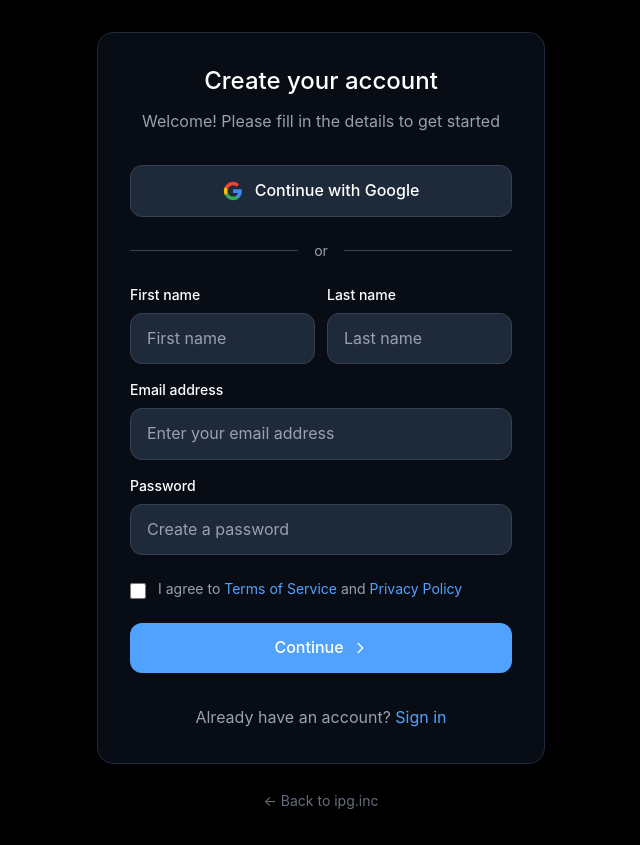
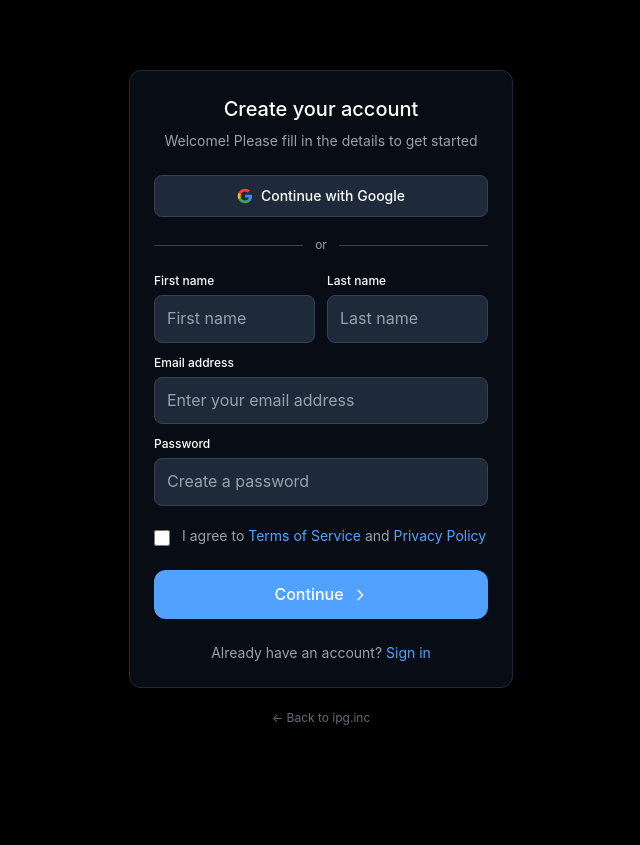
Before and after one commit to s21sharan/ipg-inc, a Next.js app: page /signup in a window 1280 px wide. Shown: the whole page, without its empty margins (319-959 px from the left). After the commit the page ends 800 px from the top, so only its background shows below. Built offline with nearby package versions, Linux system fonts and the light colour scheme; no server answers.

Commit message:
signin/signup modal smaller

```diff
--- a/app/signin/page.tsx
+++ b/app/signin/page.tsx
@@ -99,15 +99,15 @@ export default function SignIn() {
   };
 
   return (
-    <div className="min-h-screen bg-black text-white flex items-center justify-center p-8" style={{ fontFamily: '-apple-system, BlinkMacSystemFont, "Segoe UI", Roboto, "Helvetica Neue", Arial, sans-serif' }}>
-      <div className="w-full max-w-md">
-        <div className="bg-gray-900/50 backdrop-blur-sm border border-gray-800 rounded-2xl p-8 shadow-2xl">
+    <div className="min-h-screen bg-black text-white flex items-center justify-center p-4" style={{ fontFamily: '-apple-system, BlinkMacSystemFont, "Segoe UI", Roboto, "Helvetica Neue", Arial, sans-serif' }}>
+      <div className="w-full max-w-sm">
+        <div className="bg-gray-900/50 backdrop-blur-sm border border-gray-800 rounded-xl p-6 shadow-2xl">
           {/* Header */}
-          <div className="text-center mb-8">
-            <h1 className="text-2xl font-semibold text-white mb-3">
+          <div className="text-center mb-6">
+            <h1 className="text-xl font-semibold text-white mb-2">
               Sign in to <span className="font-serif">ipg<span className="text-blue-500">.</span>inc</span>
             </h1>
-            <p className="text-gray-400 text-base">
+            <p className="text-gray-400 text-sm">
               Welcome back! Please sign in to continue
             </p>
           </div>
@@ -116,9 +116,9 @@ export default function SignIn() {
           <button
             onClick={handleGoogleSignIn}
             disabled={isLoading}
-            className="w-full bg-gray-800 hover:bg-gray-700 disabled:bg-gray-600 text-white border border-gray-700 rounded-xl py-3 px-4 mb-6 transition-colors duration-200 flex items-center justify-center gap-3 font-medium"
+            className="w-full bg-gray-800 hover:bg-gray-700 disabled:bg-gray-600 text-white border border-gray-700 rounded-lg py-2.5 px-4 mb-5 transition-colors duration-200 flex items-center justify-center gap-2 text-sm font-medium"
           >
-            <svg className="w-5 h-5" viewBox="0 0 24 24">
+            <svg className="w-4 h-4" viewBox="0 0 24 24">
               <path fill="#4285F4" d="M22.56 12.25c0-.78-.07-1.53-.2-2.25H12v4.26h5.92c-.26 1.37-1.04 2.53-2.21 3.31v2.77h3.57c2.08-1.92 3.28-4.74 3.28-8.09z"/>
               <path fill="#34A853" d="M12 23c2.97 0 5.46-.98 7.28-2.66l-3.57-2.77c-.98.66-2.23 1.06-3.71 1.06-2.86 0-5.29-1.93-6.16-4.53H2.18v2.84C3.99 20.53 7.7 23 12 23z"/>
               <path fill="#FBBC05" d="M5.84 14.09c-.22-.66-.35-1.36-.35-2.09s.13-1.43.35-2.09V7.07H2.18C1.43 8.55 1 10.22 1 12s.43 3.45 1.18 4.93l2.85-2.22.81-.62z"/>
@@ -128,17 +128,17 @@ export default function SignIn() {
           </button>
 
           {/* Divider */}
-          <div className="flex items-center mb-6">
+          <div className="flex items-center mb-5">
             <div className="flex-1 border-t border-gray-700"></div>
-            <span className="px-4 text-sm text-gray-400">or</span>
+            <span className="px-3 text-xs text-gray-400">or</span>
             <div className="flex-1 border-t border-gray-700"></div>
           </div>
 
           {/* Email Step */}
           {step === 'email' && (
-            <form onSubmit={handleEmailSubmit} className="space-y-6">
+            <form onSubmit={handleEmailSubmit} className="space-y-4">
               <div>
-                <label htmlFor="email" className="block text-sm font-medium text-white mb-2">
+                <label htmlFor="email" className="block text-xs font-medium text-white mb-1.5">
                   Email address
                 </label>
                 <input
@@ -148,13 +148,13 @@ export default function SignIn() {
                   placeholder="Enter your email address"
                   value={email}
                   onChange={(e) => setEmail(e.target.value)}
-                  className="w-full bg-gray-800 border border-gray-700 rounded-xl py-3 px-4 text-white placeholder-gray-400 focus:outline-none focus:ring-2 focus:ring-blue-500 focus:border-transparent transition-all duration-200"
+                  className="w-full bg-gray-800 border border-gray-700 rounded-lg py-2.5 px-3 text-sm text-white placeholder-gray-400 focus:outline-none focus:ring-2 focus:ring-blue-500 focus:border-transparent transition-all duration-200"
                   style={{ fontFamily: '-apple-system, BlinkMacSystemFont, "Segoe UI", Roboto, "Helvetica Neue", Arial, sans-serif' }}
                 />
               </div>
 
               {error && (
-                <div className="text-red-400 text-sm">
+                <div className="text-red-400 text-xs">
                   {error}
                 </div>
               )}
@@ -162,10 +162,10 @@ export default function SignIn() {
               <button
                 type="submit"
                 disabled={!email}
-                className="w-full bg-blue-600 hover:bg-blue-700 disabled:bg-blue-400 text-white font-medium py-3 px-4 rounded-xl transition-colors duration-200 flex items-center justify-center gap-2"
+                className="w-full bg-blue-600 hover:bg-blue-700 disabled:bg-blue-400 text-white font-medium py-2.5 px-4 rounded-lg transition-colors duration-200 flex items-center justify-center gap-2 text-sm"
               >
                 Continue
-                <svg className="w-4 h-4" fill="none" stroke="currentColor" viewBox="0 0 24 24">
+                <svg className="w-3.5 h-3.5" fill="none" stroke="currentColor" viewBox="0 0 24 24">
                   <path strokeLinecap="round" strokeLinejoin="round" strokeWidth="2" d="M9 5l7 7-7 7"/>
                 </svg>
               </button>
@@ -174,15 +174,15 @@ export default function SignIn() {
 
           {/* Password Step */}
           {step === 'password' && (
-            <div className="space-y-6">
+            <div className="space-y-4">
               {/* Email Display */}
-              <div className="flex items-center gap-2 text-gray-400 mb-4">
+              <div className="flex items-center gap-2 text-gray-400 text-sm mb-3">
                 <span>{email}</span>
                 <button
                   onClick={handleBackToEmail}
                   className="text-gray-400 hover:text-white transition-colors"
                 >
-                  <svg className="w-4 h-4" fill="none" stroke="currentColor" viewBox="0 0 24 24">
+                  <svg className="w-3.5 h-3.5" fill="none" stroke="currentColor" viewBox="0 0 24 24">
                     <path strokeLinecap="round" strokeLinejoin="round" strokeWidth="2" d="M15.232 5.232l3.536 3.536m-2.036-5.036a2.5 2.5 0 113.536 3.536L6.5 21.036H3v-3.572L16.732 3.732z" />
                   </svg>
                 </button>
@@ -190,7 +190,7 @@ export default function SignIn() {
 
               <form onSubmit={handlePasswordSubmit} className="space-y-4">
                 <div>
-                  <label htmlFor="password" className="block text-sm font-medium text-white mb-2">
+                  <label htmlFor="password" className="block text-xs font-medium text-white mb-1.5">
                     Password
                   </label>
                   <input
@@ -200,13 +200,13 @@ export default function SignIn() {
                     placeholder="Enter your password"
                     value={password}
                     onChange={(e) => setPassword(e.target.value)}
-                    className="w-full bg-gray-800 border border-gray-700 rounded-xl py-3 px-4 text-white placeholder-gray-400 focus:outline-none focus:ring-2 focus:ring-blue-500 focus:border-transparent transition-all duration-200"
+                    className="w-full bg-gray-800 border border-gray-700 rounded-lg py-2.5 px-3 text-sm text-white placeholder-gray-400 focus:outline-none focus:ring-2 focus:ring-blue-500 focus:border-transparent transition-all duration-200"
                     style={{ fontFamily: '-apple-system, BlinkMacSystemFont, "Segoe UI", Roboto, "Helvetica Neue", Arial, sans-serif' }}
                   />
                 </div>
 
                 {error && (
-                  <div className="text-red-400 text-sm">
+                  <div className="text-red-400 text-xs">
                     {error}
                   </div>
                 )}
@@ -214,11 +214,11 @@ export default function SignIn() {
                 <button
                   type="submit"
                   disabled={isLoading || !password}
-                  className="w-full bg-blue-600 hover:bg-blue-700 disabled:bg-blue-400 text-white font-medium py-3 px-4 rounded-xl transition-colors duration-200 flex items-center justify-center gap-2"
+                  className="w-full bg-blue-600 hover:bg-blue-700 disabled:bg-blue-400 text-white font-medium py-2.5 px-4 rounded-lg transition-colors duration-200 flex items-center justify-center gap-2 text-sm"
                 >
                   {isLoading ? 'Signing in...' : 'Sign in'}
                   {!isLoading && (
-                    <svg className="w-4 h-4" fill="none" stroke="currentColor" viewBox="0 0 24 24">
+                    <svg className="w-3.5 h-3.5" fill="none" stroke="currentColor" viewBox="0 0 24 24">
                       <path strokeLinecap="round" strokeLinejoin="round" strokeWidth="2" d="M9 5l7 7-7 7"/>
                     </svg>
                   )}
@@ -230,7 +230,7 @@ export default function SignIn() {
                 <button
                   onClick={handleSendCode}
                   disabled={isLoading}
-                  className="text-gray-400 hover:text-white text-sm transition-colors duration-200"
+                  className="text-gray-400 hover:text-white text-xs transition-colors duration-200"
                 >
                   Sign in with code instead
                 </button>
@@ -239,8 +239,8 @@ export default function SignIn() {
           )}
 
           {/* Sign Up Link */}
-          <div className="mt-8 text-center">
-            <p className="text-gray-400">
+          <div className="mt-6 text-center">
+            <p className="text-gray-400 text-sm">
               Don't have an account?{' '}
               <Link
                 href="/signup"
@@ -253,10 +253,10 @@ export default function SignIn() {
         </div>
 
         {/* Back to Home */}
-        <div className="text-center mt-6">
+        <div className="text-center mt-4">
           <Link
             href="/"
-            className="text-gray-500 hover:text-gray-300 text-sm transition-colors duration-200"
+            className="text-gray-500 hover:text-gray-300 text-xs transition-colors duration-200"
           >
             ← Back to ipg.inc
           </Link>
--- a/app/signup/page.tsx
+++ b/app/signup/page.tsx
@@ -142,15 +142,15 @@ export default function SignUp() {
   };
 
   return (
-    <div className="min-h-screen bg-black text-white flex items-center justify-center p-8" style={{ fontFamily: '-apple-system, BlinkMacSystemFont, "Segoe UI", Roboto, "Helvetica Neue", Arial, sans-serif' }}>
-      <div className="w-full max-w-md">
-        <div className="bg-gray-900/50 backdrop-blur-sm border border-gray-800 rounded-2xl p-8 shadow-2xl">
+    <div className="min-h-screen bg-black text-white flex items-center justify-center p-4" style={{ fontFamily: '-apple-system, BlinkMacSystemFont, "Segoe UI", Roboto, "Helvetica Neue", Arial, sans-serif' }}>
+      <div className="w-full max-w-sm">
+        <div className="bg-gray-900/50 backdrop-blur-sm border border-gray-800 rounded-xl p-6 shadow-2xl">
           {/* Header */}
-          <div className="text-center mb-8">
-            <h1 className="text-2xl font-medium text-white mb-3">
+          <div className="text-center mb-6">
+            <h1 className="text-xl font-medium text-white mb-2">
               Create your account
             </h1>
-            <p className="text-gray-400 text-base">
+            <p className="text-gray-400 text-sm">
               Welcome! Please fill in the details to get started
             </p>
           </div>
@@ -159,9 +159,9 @@ export default function SignUp() {
           <button
             onClick={handleGoogleSignUp}
             disabled={isLoading}
-            className="w-full bg-gray-800 hover:bg-gray-700 disabled:bg-gray-600 text-white border border-gray-700 rounded-xl py-3 px-4 mb-6 transition-colors duration-200 flex items-center justify-center gap-3 font-medium"
+            className="w-full bg-gray-800 hover:bg-gray-700 disabled:bg-gray-600 text-white border border-gray-700 rounded-lg py-2.5 px-4 mb-5 transition-colors duration-200 flex items-center justify-center gap-2 text-sm font-medium"
           >
-            <svg className="w-5 h-5" viewBox="0 0 24 24">
+            <svg className="w-4 h-4" viewBox="0 0 24 24">
               <path fill="#4285F4" d="M22.56 12.25c0-.78-.07-1.53-.2-2.25H12v4.26h5.92c-.26 1.37-1.04 2.53-2.21 3.31v2.77h3.57c2.08-1.92 3.28-4.74 3.28-8.09z"/>
               <path fill="#34A853" d="M12 23c2.97 0 5.46-.98 7.28-2.66l-3.57-2.77c-.98.66-2.23 1.06-3.71 1.06-2.86 0-5.29-1.93-6.16-4.53H2.18v2.84C3.99 20.53 7.7 23 12 23z"/>
               <path fill="#FBBC05" d="M5.84 14.09c-.22-.66-.35-1.36-.35-2.09s.13-1.43.35-2.09V7.07H2.18C1.43 8.55 1 10.22 1 12s.43 3.45 1.18 4.93l2.85-2.22.81-.62z"/>
@@ -171,18 +171,18 @@ export default function SignUp() {
           </button>
 
           {/* Divider */}
-          <div className="flex items-center mb-6">
+          <div className="flex items-center mb-5">
             <div className="flex-1 border-t border-gray-700"></div>
-            <span className="px-4 text-sm text-gray-400">or</span>
+            <span className="px-3 text-xs text-gray-400">or</span>
             <div className="flex-1 border-t border-gray-700"></div>
           </div>
 
           {/* Sign Up Form */}
-          <form onSubmit={handleSubmit} className="space-y-4">
+          <form onSubmit={handleSubmit} className="space-y-3">
             {/* Name Fields */}
             <div className="grid grid-cols-2 gap-3">
               <div>
-                <label htmlFor="firstName" className="block text-sm font-medium text-white mb-2">
+                <label htmlFor="firstName" className="block text-xs font-medium text-white mb-1.5">
                   First name
                 </label>
                 <input
@@ -193,12 +193,12 @@ export default function SignUp() {
                   placeholder="First name"
                   value={formData.firstName}
                   onChange={handleInputChange}
-                  className="w-full bg-gray-800 border border-gray-700 rounded-xl py-3 px-4 text-white placeholder-gray-400 focus:outline-none focus:ring-2 focus:ring-blue-500 focus:border-transparent transition-all duration-200"
+                  className="w-full bg-gray-800 border border-gray-700 rounded-lg py-2.5 px-3 text-white placeholder-gray-400 focus:outline-none focus:ring-2 focus:ring-blue-500 focus:border-transparent transition-all duration-200"
                   style={{ fontFamily: '-apple-system, BlinkMacSystemFont, "Segoe UI", Roboto, "Helvetica Neue", Arial, sans-serif' }}
                 />
               </div>
               <div>
-                <label htmlFor="lastName" className="block text-sm font-medium text-white mb-2">
+                <label htmlFor="lastName" className="block text-xs font-medium text-white mb-1.5">
                   Last name
                 </label>
                 <input
@@ -209,7 +209,7 @@ export default function SignUp() {
                   placeholder="Last name"
                   value={formData.lastName}
                   onChange={handleInputChange}
-                  className="w-full bg-gray-800 border border-gray-700 rounded-xl py-3 px-4 text-white placeholder-gray-400 focus:outline-none focus:ring-2 focus:ring-blue-500 focus:border-transparent transition-all duration-200"
+                  className="w-full bg-gray-800 border border-gray-700 rounded-lg py-2.5 px-3 text-white placeholder-gray-400 focus:outline-none focus:ring-2 focus:ring-blue-500 focus:border-transparent transition-all duration-200"
                   style={{ fontFamily: '-apple-system, BlinkMacSystemFont, "Segoe UI", Roboto, "Helvetica Neue", Arial, sans-serif' }}
                 />
               </div>
@@ -217,7 +217,7 @@ export default function SignUp() {
 
             {/* Email */}
             <div>
-              <label htmlFor="email" className="block text-sm font-medium text-white mb-2">
+              <label htmlFor="email" className="block text-xs font-medium text-white mb-1.5">
                 Email address
               </label>
               <input
@@ -228,7 +228,7 @@ export default function SignUp() {
                 placeholder="Enter your email address"
                 value={formData.email}
                 onChange={handleInputChange}
-                className={`w-full bg-gray-800 rounded-xl py-3 px-4 text-white placeholder-gray-400 focus:outline-none transition-all duration-200 ${
+                className={`w-full bg-gray-800 rounded-lg py-2.5 px-3 text-white placeholder-gray-400 focus:outline-none transition-all duration-200 ${
                   emailError
                     ? 'border-2 border-red-500 focus:ring-2 focus:ring-red-500'
                     : 'border border-gray-700 focus:ring-2 focus:ring-blue-500 focus:border-transparent'
@@ -256,7 +256,7 @@ export default function SignUp() {
 
             {/* Password */}
             <div>
-              <label htmlFor="password" className="block text-sm font-medium text-white mb-2">
+              <label htmlFor="password" className="block text-xs font-medium text-white mb-1.5">
                 Password
               </label>
               <input
@@ -269,7 +269,7 @@ export default function SignUp() {
                 onChange={handleInputChange}
                 onFocus={() => setIsPasswordFocused(true)}
                 onBlur={() => setIsPasswordFocused(false)}
-                className={`w-full bg-gray-800 rounded-xl py-3 px-4 text-white placeholder-gray-400 focus:outline-none transition-all duration-200 ${
+                className={`w-full bg-gray-800 rounded-lg py-2.5 px-3 text-white placeholder-gray-400 focus:outline-none transition-all duration-200 ${
                   showValidation
                     ? isPasswordValid
                       ? 'border-2 border-green-500 focus:ring-2 focus:ring-green-500'
@@ -342,8 +342,8 @@ export default function SignUp() {
           </form>
 
           {/* Sign In Link */}
-          <div className="mt-8 text-center">
-            <p className="text-gray-400">
+          <div className="mt-6 text-center">
+            <p className="text-gray-400 text-sm">
               Already have an account?{' '}
               <Link
                 href="/signin"
@@ -356,10 +356,10 @@ export default function SignUp() {
         </div>
 
         {/* Back to Home */}
-        <div className="text-center mt-6">
+        <div className="text-center mt-4">
           <Link
             href="/"
-            className="text-gray-500 hover:text-gray-300 text-sm transition-colors duration-200"
+            className="text-gray-500 hover:text-gray-300 text-xs transition-colors duration-200"
           >
             ← Back to ipg.inc
           </Link>
```
